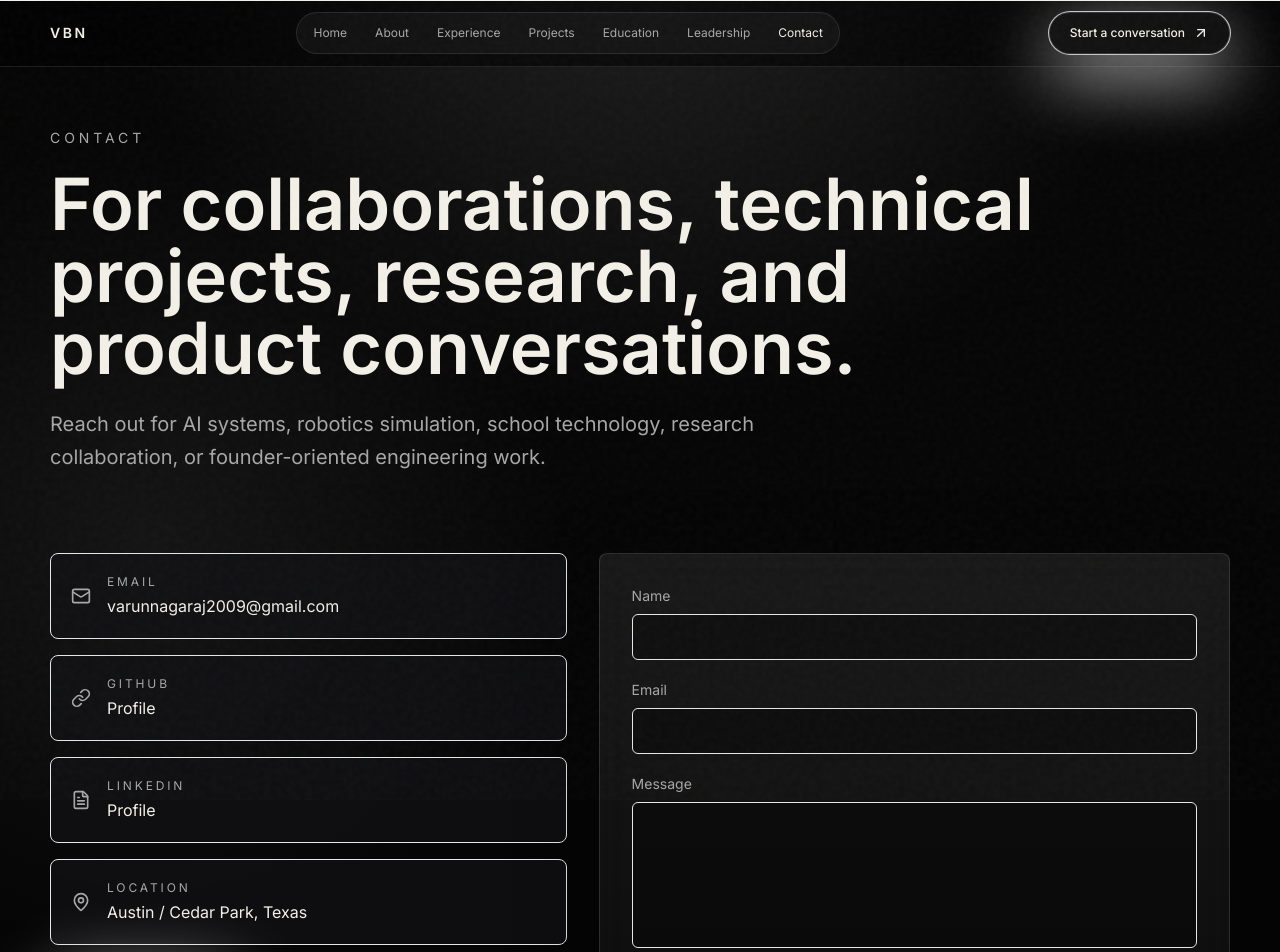
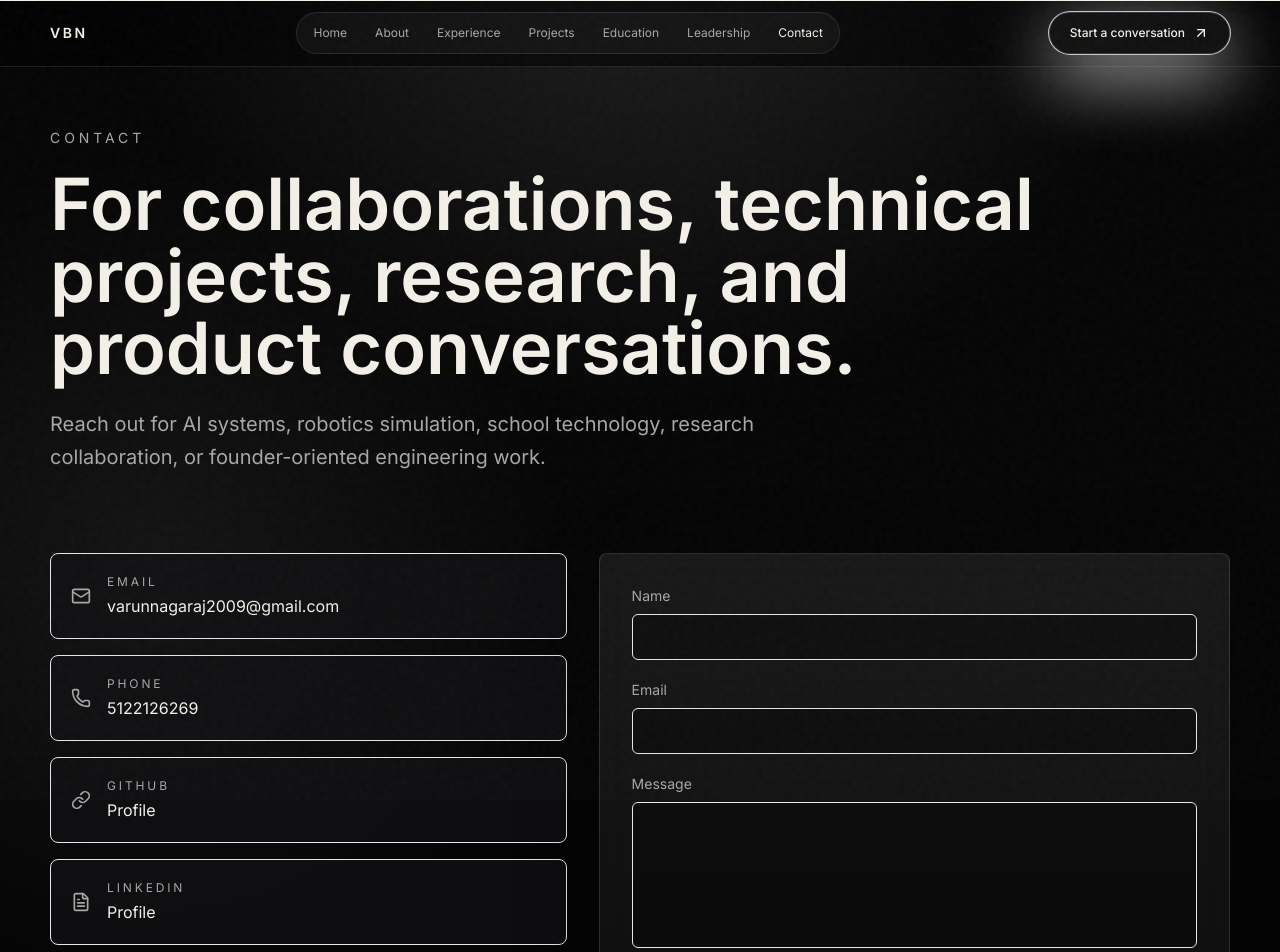
Before and after one commit to varun-b-nagaraj/E-Portfolio, a Next.js app: page /contact in a window 1280 px wide. Shown: the top 952 px of the page. Built offline with nearby package versions, Linux system fonts and the light colour scheme.

Commit message:
Update contact links

```diff
--- a/src/app/contact/page.tsx
+++ b/src/app/contact/page.tsx
@@ -1,4 +1,4 @@
-import { FileText, Link as LinkIcon, Mail, MapPin } from "lucide-react";
+import { FileText, Link as LinkIcon, Mail, MapPin, Phone } from "lucide-react";
 import { MagneticButton } from "@/components/MagneticButton";
 import { SectionIntro } from "@/components/SectionIntro";
 import { profile } from "@/data/profile";
@@ -15,6 +15,7 @@ export default function ContactPage() {
         <div className="space-y-4">
           {[
             [Mail, "Email", profile.email, `mailto:${profile.email}`],
+            [Phone, "Phone", profile.phone, `tel:${profile.phone}`],
             [LinkIcon, "GitHub", "Profile", profile.github],
             [FileText, "LinkedIn", "Profile", profile.linkedin],
             [MapPin, "Location", profile.location, "#"]
--- a/src/data/profile.ts
+++ b/src/data/profile.ts
@@ -2,9 +2,9 @@ export const profile = {
   name: "Varun Bhadurgatte Nagaraj",
   location: "Austin / Cedar Park, Texas",
   email: "varunnagaraj2009@gmail.com",
-  phone: "(512) 212-6269",
-  github: "#",
-  linkedin: "#",
+  phone: "5122126269",
+  github: "https://github.com/varun-b-nagaraj",
+  linkedin: "https://www.linkedin.com/in/varun-b-n/",
   resume: "/resume/Varun-Bhadurgatte-Nagaraj-Resume.pdf",
   roles: ["AI systems builder", "Robotics simulation lead", "Full-stack engineer", "Research-driven founder"],
   intro:
```
